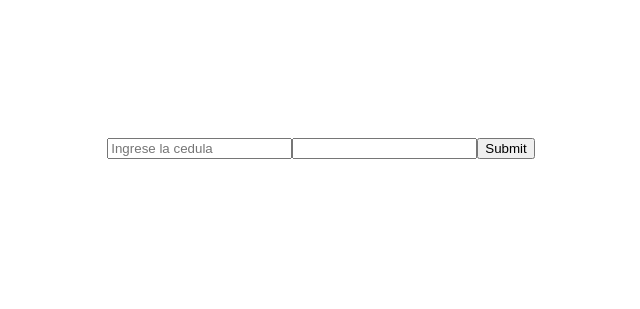
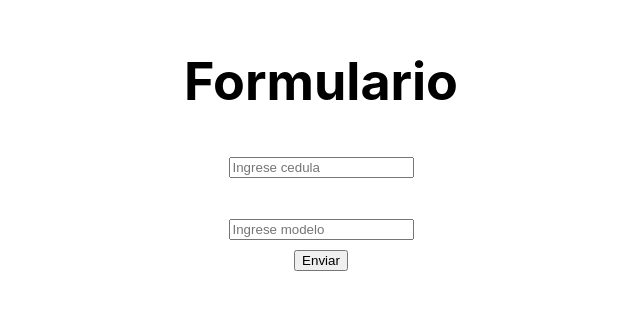
Before and after one commit to tomasfacal/dosification-project-front, a React (Create React App) app: page /seleccionar_paciente in a window 1280 px wide. Shown: the part 257-566 px from the top of the page, without its empty margins (319-959 px from the left). Built offline with nearby package versions, Linux system fonts and the light colour scheme.

Commit message:
Basic form

```diff
--- a/src/features/form/Form.tsx
+++ b/src/features/form/Form.tsx
@@ -1,21 +1,38 @@
-import React from "react";
-import { useForm, SubmitHandler } from "react-hook-form";
+import React, {Fragment, useState} from 'react';
 
-type FormValues = {
-  cedula: string;
-  modelo: string;
-};
+const Form = () => {
+    const [datos, setDatos] = useState({
+        cedula: '',
+        modelo: ''
+    })
 
-export default function Form() {
-  const { register, handleSubmit } = useForm<FormValues>();
-  const onSubmit: SubmitHandler<FormValues> = data => console.log(data);
+    const handleInputChange = (event: any) => {
+        setDatos({
+            ...datos,
+            [event.target.name] : event.target.value
+        })
+    }
 
-  return (
-    <form onSubmit={handleSubmit(onSubmit)}>
-      <input {...register("cedula", { required: true })} placeholder="Ingrese la cedula" />
-      <input {...register("modelo")} />
+    const enviarDatos = (event: any) => {
+        event.preventDefault()
+        console.log('enviando datos...' + datos.cedula + ' ' + datos.modelo)
+    }
 
-      <input type="submit" />
-    </form>
-  );
+    return (
+        <Fragment>
+            <h1>Formulario</h1>
+            <form onSubmit={enviarDatos}>
+                <div>
+                    <input type="text" placeholder="Ingrese cedula" onChange={handleInputChange} name="cedula"></input>
+                </div>
+                <br></br>
+                <div>
+                    <input type="text" placeholder="Ingrese modelo" onChange={handleInputChange} name="modelo"></input>
+                </div>
+                <button type="submit">Enviar</button>
+            </form>
+        </Fragment>
+    );
 }
+
+export default Form;
```
